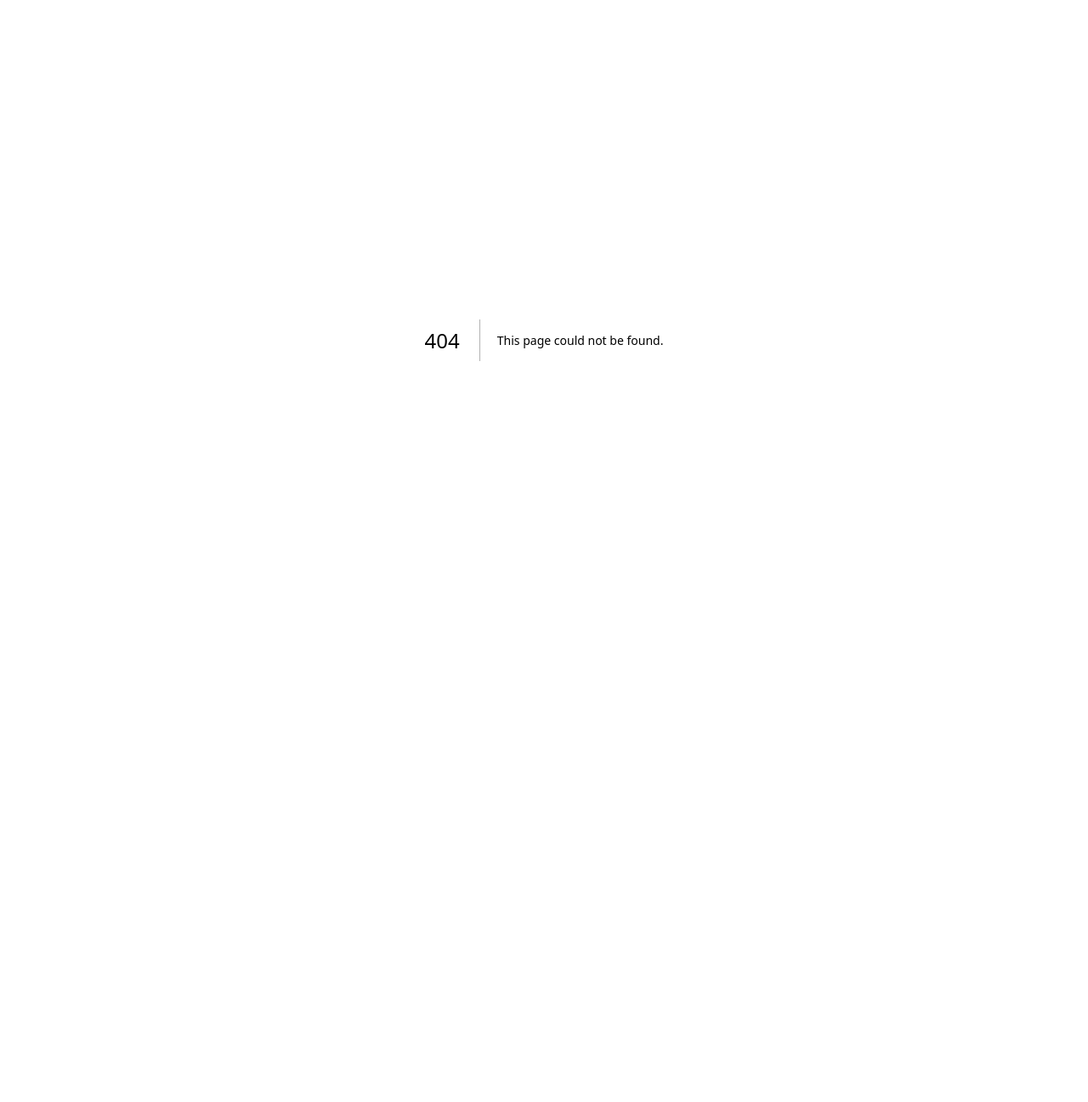
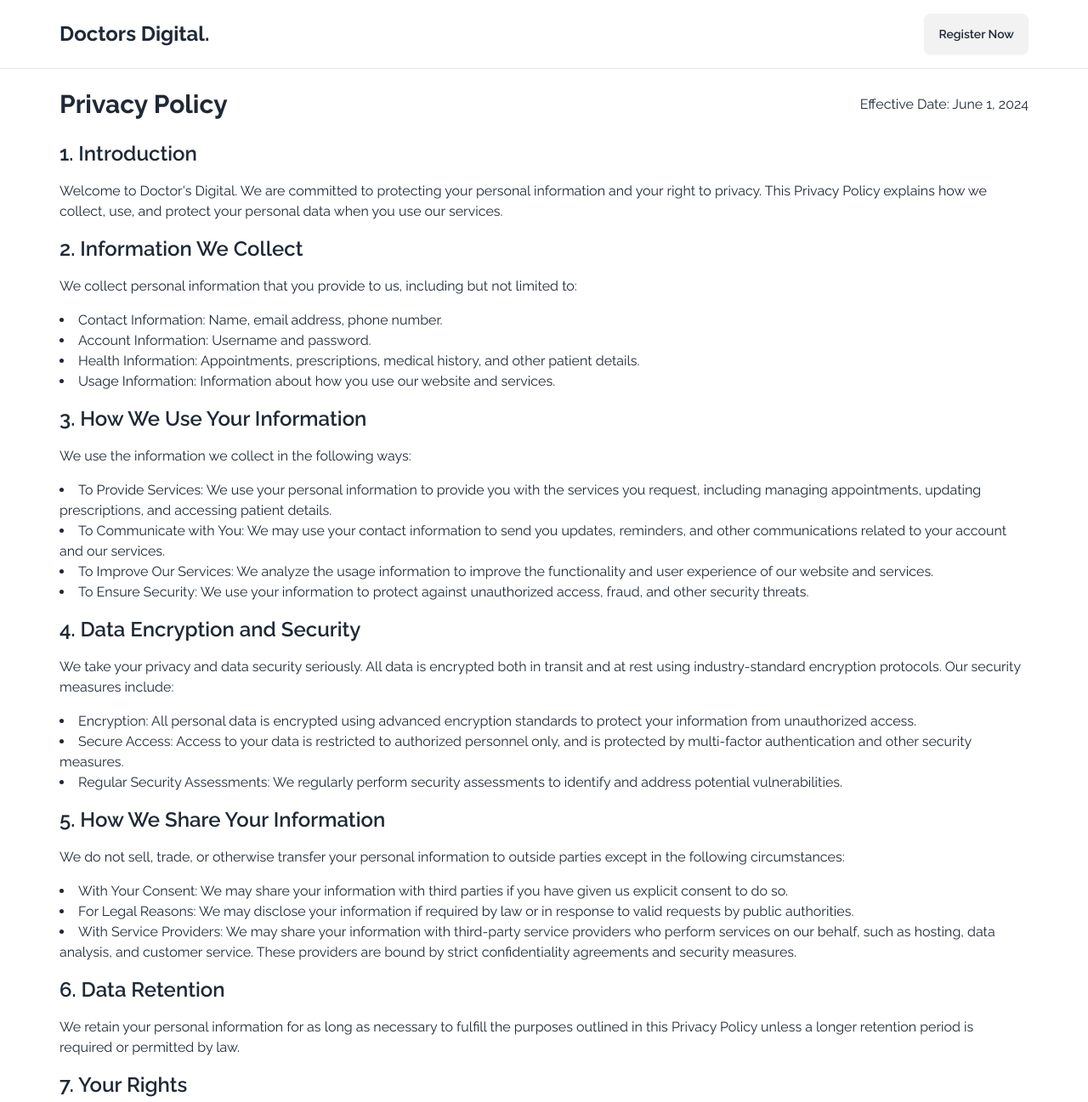
Before and after one commit to OriginalFeedMeCode/organization-next, a Next.js app: page /privacy-policy in a window 1280 px wide. Before the commit this address had no page. Shown: the top 1297 px of the page at 85% size. Before the commit the page ends 800 px from the top, so only its background shows below. Built offline with nearby package versions, Linux system fonts and the light colour scheme.

Commit message:
header footer privacy policy

```diff
--- /dev/null
+++ b/app/components/CommonFooter.js
@@ -0,0 +1,19 @@
+import Link from 'next/link'
+import React from 'react'
+import LINK_PATHS from '@constants/LinkPath'
+
+const CommonFooter = () => {
+    return (
+        <div className='py-4 w-full border-t text-xs '>
+            <div className='r-w md:flex md:items-center min-h-max md:justify-between'>
+                <p className='mb-2 md:mb-0'>{new Date().getFullYear()} All Rights Reserved &copy; Doctors Digital.</p>
+                <div className='flex gap-3 md:gap-5 '>
+                    <Link href={LINK_PATHS.PRIVACY_POLICY} className='hover:text-blue-600 transition-colors duration-150' >Privacy Policy</Link>
+                    <Link target='_' href={LINK_PATHS.SHOAIB} className='hover:text-blue-600 transition-colors duration-150' >Developed by Shoaib</Link>
+                </div>
+            </div>
+        </div>
+    )
+}
+
+export default CommonFooter
--- /dev/null
+++ b/app/components/CommonHeader.js
@@ -0,0 +1,19 @@
+import LINK_PATHS from '@constants/LinkPath'
+import Link from 'next/link'
+import React from 'react'
+
+const CommonHeader = ({ isRegister }) => {
+    return (
+        <div className='py-4 w-full border-b sticky top-0 left-0 right-0 bg-white/20 backdrop-blur'>
+            <div className='r-w flex items-center min-h-max justify-between'>
+                <Link href={LINK_PATHS.HOME}><h2 className='font-bold text-xl md:text-2xl'>Doctors Digital.</h2></Link>
+                {
+                    isRegister ? <Link href={LINK_PATHS.HOME} className='btn' >Login</Link> : <Link href={LINK_PATHS.SIGNUP} className='btn' >Register Now</Link>
+                }
+
+            </div>
+        </div>
+    )
+}
+
+export default CommonHeader
--- /dev/null
+++ b/app/constants/LinkPath.js
@@ -0,0 +1,8 @@
+const LINK_PATHS = {
+    HOME: '/',
+    SHOAIB: 'mailto:shoaibdevelopermzn@gmail.com',
+    DD: 'mailto:doctorsdigitalin@gmail.com',
+    PRIVACY_POLICY: '/privacy-policy',
+    SIGNUP: '/register-now',
+}
+export default LINK_PATHS;
--- a/app/page.js
+++ b/app/page.js
@@ -1,8 +1,16 @@
 import React from 'react'
+import CommonHeader from '@components/CommonHeader'
+import CommonFooter from '@components/CommonFooter'
 
 function HomePage() {
   return (
-    <div>HomePage</div>
+    <div className='w-full md:min-h-max h-[100svh] flex flex-col'>
+      <CommonHeader />
+      <div className='py-4 flex-1 w-full '>
+
+      </div>
+      <CommonFooter />
+    </div>
   )
 }
 
--- /dev/null
+++ b/app/privacy-policy/page.js
@@ -0,0 +1,102 @@
+import React from 'react'
+import CommonHeader from '@components/CommonHeader';
+import CommonFooter from '@components/CommonFooter';
+import Link from 'next/link';
+import LINK_PATHS from '@constants/LinkPath';
+
+export default function PrivacyPolicy() {
+    return (
+        <div className="">
+            <CommonHeader />
+            <div className="r-w py-6">
+                <div className='md:flex md:justify-between md:items-center md:gap-3 mb-6 '>
+                    <h1 className="text-3xl font-bold mb-3 md:mb-0">Privacy Policy</h1>
+                    <p className="">Effective Date: June 1, 2024</p>
+                </div>
+
+                <h2 className="text-xl md:text-2xl font-semibold mb-4">1. Introduction</h2>
+                <p className="mb-4">
+                    Welcome to Doctor's Digital. We are committed to protecting your personal information and your right to privacy. This Privacy Policy explains how we collect, use, and protect your personal data when you use our services.
+                </p>
+
+                <h2 className="text-xl md:text-2xl font-semibold mb-4">2. Information We Collect</h2>
+                <p className="mb-4">
+                    We collect personal information that you provide to us, including but not limited to:
+                </p>
+                <ul className="list-disc list-inside mb-4">
+                    <li>Contact Information: Name, email address, phone number.</li>
+                    <li>Account Information: Username and password.</li>
+                    <li>Health Information: Appointments, prescriptions, medical history, and other patient details.</li>
+                    <li>Usage Information: Information about how you use our website and services.</li>
+                </ul>
+
+                <h2 className="text-xl md:text-2xl font-semibold mb-4">3. How We Use Your Information</h2>
+                <p className="mb-4">
+                    We use the information we collect in the following ways:
+                </p>
+                <ul className="list-disc list-inside mb-4">
+                    <li>To Provide Services: We use your personal information to provide you with the services you request, including managing appointments, updating prescriptions, and accessing patient details.</li>
+                    <li>To Communicate with You: We may use your contact information to send you updates, reminders, and other communications related to your account and our services.</li>
+                    <li>To Improve Our Services: We analyze the usage information to improve the functionality and user experience of our website and services.</li>
+                    <li>To Ensure Security: We use your information to protect against unauthorized access, fraud, and other security threats.</li>
+                </ul>
+
+                <h2 className="text-xl md:text-2xl font-semibold mb-4">4. Data Encryption and Security</h2>
+                <p className="mb-4">
+                    We take your privacy and data security seriously. All data is encrypted both in transit and at rest using industry-standard encryption protocols. Our security measures include:
+                </p>
+                <ul className="list-disc list-inside mb-4">
+                    <li>Encryption: All personal data is encrypted using advanced encryption standards to protect your information from unauthorized access.</li>
+                    <li>Secure Access: Access to your data is restricted to authorized personnel only, and is protected by multi-factor authentication and other security measures.</li>
+                    <li>Regular Security Assessments: We regularly perform security assessments to identify and address potential vulnerabilities.</li>
+                </ul>
+
+                <h2 className="text-xl md:text-2xl font-semibold mb-4">5. How We Share Your Information</h2>
+                <p className="mb-4">
+                    We do not sell, trade, or otherwise transfer your personal information to outside parties except in the following circumstances:
+                </p>
+                <ul className="list-disc list-inside mb-4">
+                    <li>With Your Consent: We may share your information with third parties if you have given us explicit consent to do so.</li>
+                    <li>For Legal Reasons: We may disclose your information if required by law or in response to valid requests by public authorities.</li>
+                    <li>With Service Providers: We may share your information with third-party service providers who perform services on our behalf, such as hosting, data analysis, and customer service. These providers are bound by strict confidentiality agreements and security measures.</li>
+                </ul>
+
+                <h2 className="text-xl md:text-2xl font-semibold mb-4">6. Data Retention</h2>
+                <p className="mb-4">
+                    We retain your personal information for as long as necessary to fulfill the purposes outlined in this Privacy Policy unless a longer retention period is required or permitted by law.
+                </p>
+
+                <h2 className="text-xl md:text-2xl font-semibold mb-4">7. Your Rights</h2>
+                <p className="mb-4">
+                    You have the following rights regarding your personal information:
+                </p>
+                <ul className="list-disc list-inside mb-4">
+                    <li>Access: You have the right to access the personal information we hold about you.</li>
+                    <li>Correction: You have the right to request the correction of inaccurate personal information.</li>
+                    <li>Deletion: You have the right to request the deletion of your personal information.</li>
+                    <li>Objection: You have the right to object to the processing of your personal information.</li>
+                    <li>Restriction: You have the right to request the restriction of processing your personal information.</li>
+                    <li>Portability: You have the right to receive a copy of your personal information in a structured, commonly used, and machine-readable format.</li>
+                </ul>
+                <p className="mb-4">
+                    To exercise any of these rights, please contact us at [insert contact email].
+                </p>
+
+                <h2 className="text-xl md:text-2xl font-semibold mb-4">8. Changes to This Privacy Policy</h2>
+                <p className="mb-4">
+                    We may update this Privacy Policy from time to time to reflect changes in our practices or for other operational, legal, or regulatory reasons. We will notify you of any significant changes by posting the new Privacy Policy on our website and updating the effective date at the top of this page.
+                </p>
+
+                <h2 className="text-xl md:text-2xl font-semibold mb-4">9. Contact Us</h2>
+                <p>
+                    If you have any questions about this Privacy Policy, please contact us at:
+                </p>
+                <p className="mb-4">
+                    Doctor's Digital<br />
+                    Email: <Link className='font-semibold hover:text-blue-600' href={LINK_PATHS.DD}>Doctors Digital</Link>
+                </p>
+            </div>
+            <CommonFooter />
+        </div>
+    );
+}
--- /dev/null
+++ b/app/register-now/page.js
@@ -0,0 +1,15 @@
+import CommonFooter from '@components/CommonFooter'
+import CommonHeader from '@components/CommonHeader'
+import React from 'react'
+
+function RegisterNow() {
+    return (
+        <div className='w-full md:min-h-max h-[100svh] flex flex-col'>
+            <CommonHeader isRegister={true} />
+            <div className='flex-1'></div>
+            <CommonFooter />
+        </div>
+    )
+}
+
+export default RegisterNow
--- a/jsconfig.json
+++ b/jsconfig.json
@@ -1,7 +1,9 @@
 {
   "compilerOptions": {
+    "baseUrl": "./app",
     "paths": {
-      "@/*": ["./*"]
+      "@components*": ["./components*"],
+      "@constants*": ["./constants*"],
     }
   }
 }
```
